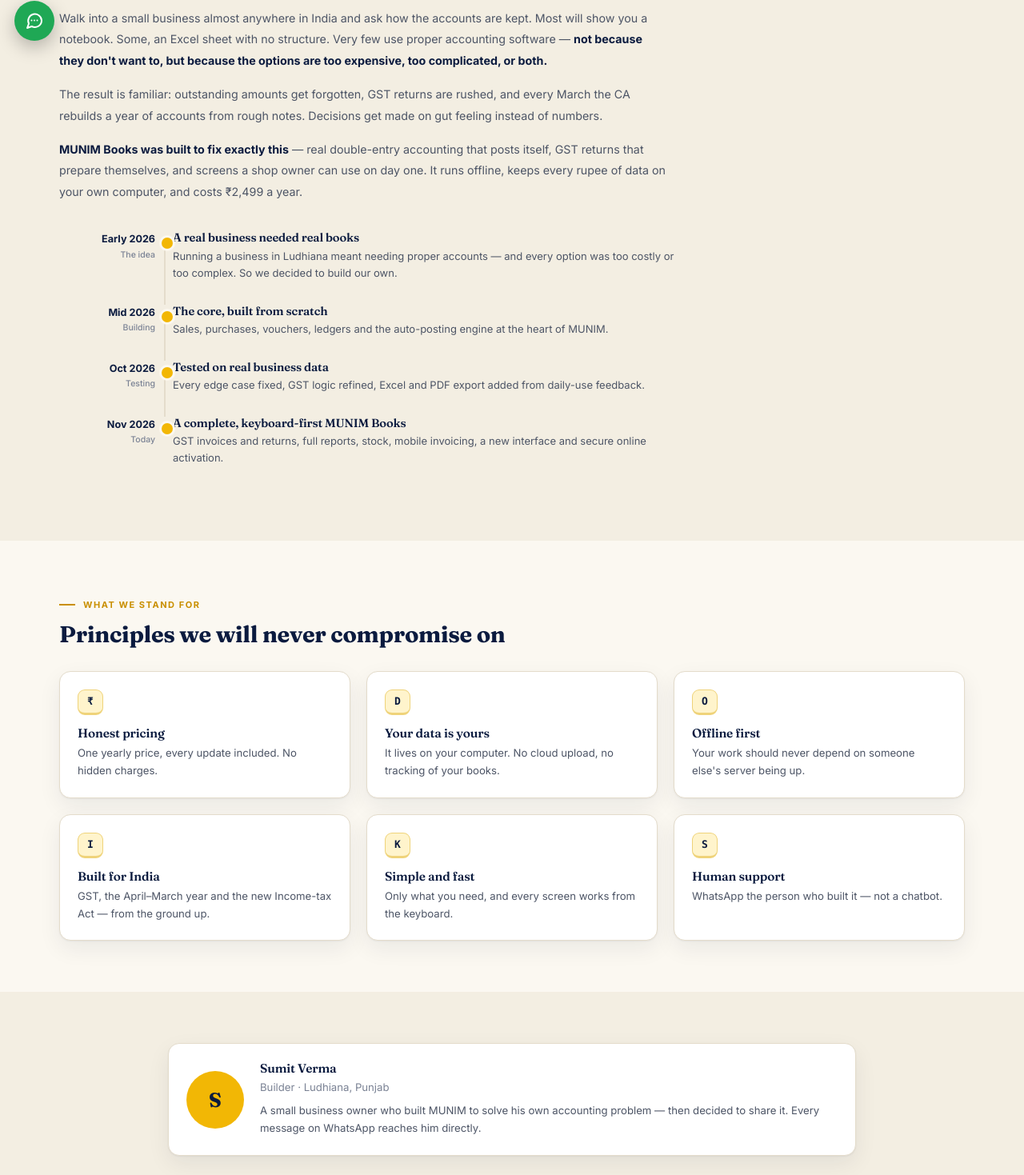
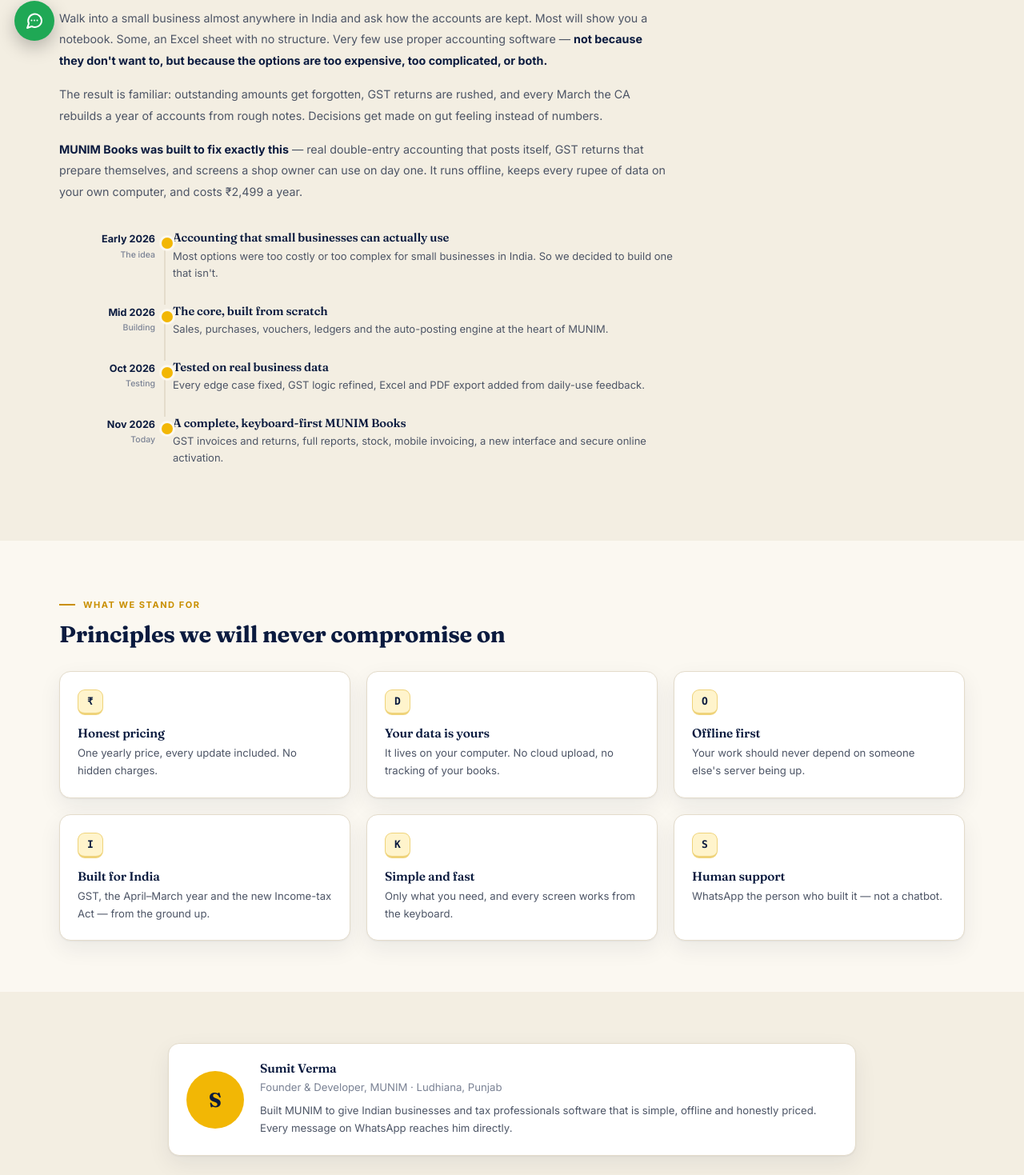
Before and after one commit to catoolskit/munim, a plain HTML site: page story.html in a window 1280 px wide. Shown: the part 731-2200 px from the top of the page at 80% size. Drawn offline with Linux system fonts and the light colour scheme.

```diff
--- a/story.html
+++ b/story.html
@@ -47,7 +47,7 @@
             <p><b>MUNIM Books was built to fix exactly this</b> — real double-entry accounting that posts itself, GST returns that prepare themselves, and screens a shop owner can use on day one. It runs offline, keeps every rupee of data on your own computer, and costs ₹2,499 a year.</p>
           </div>
           <div class="timeline" style="margin-top:36px">
-            <div class="tl"><div class="when">Early 2026<small>The idea</small></div><div class="what"><h3>A real business needed real books</h3><p>Running a business in Ludhiana meant needing proper accounts — and every option was too costly or too complex. So we decided to build our own.</p></div></div>
+            <div class="tl"><div class="when">Early 2026<small>The idea</small></div><div class="what"><h3>Accounting that small businesses can actually use</h3><p>Most options were too costly or too complex for small businesses in India. So we decided to build one that isn't.</p></div></div>
             <div class="tl"><div class="when">Mid 2026<small>Building</small></div><div class="what"><h3>The core, built from scratch</h3><p>Sales, purchases, vouchers, ledgers and the auto-posting engine at the heart of MUNIM.</p></div></div>
             <div class="tl"><div class="when">Oct 2026<small>Testing</small></div><div class="what"><h3>Tested on real business data</h3><p>Every edge case fixed, GST logic refined, Excel and PDF export added from daily-use feedback.</p></div></div>
             <div class="tl"><div class="when">Nov 2026<small>Today</small></div><div class="what"><h3>A complete, keyboard-first MUNIM Books</h3><p>GST invoices and returns, full reports, stock, mobile invoicing, a new interface and secure online activation.</p></div></div>
@@ -86,8 +86,8 @@
         <div class="avatar">S</div>
         <div>
           <h3 style="margin:0 0 4px">Sumit Verma</h3>
-          <p class="small muted" style="margin-bottom:8px">Builder · Ludhiana, Punjab</p>
-          <p>A small business owner who built MUNIM to solve his own accounting problem — then decided to share it. Every message on WhatsApp reaches him directly.</p>
+          <p class="small muted" style="margin-bottom:8px">Founder &amp; Developer, MUNIM · Ludhiana, Punjab</p>
+          <p>Built MUNIM to give Indian businesses and tax professionals software that is simple, offline and honestly priced. Every message on WhatsApp reaches him directly.</p>
         </div>
       </div>
     </div>
```
